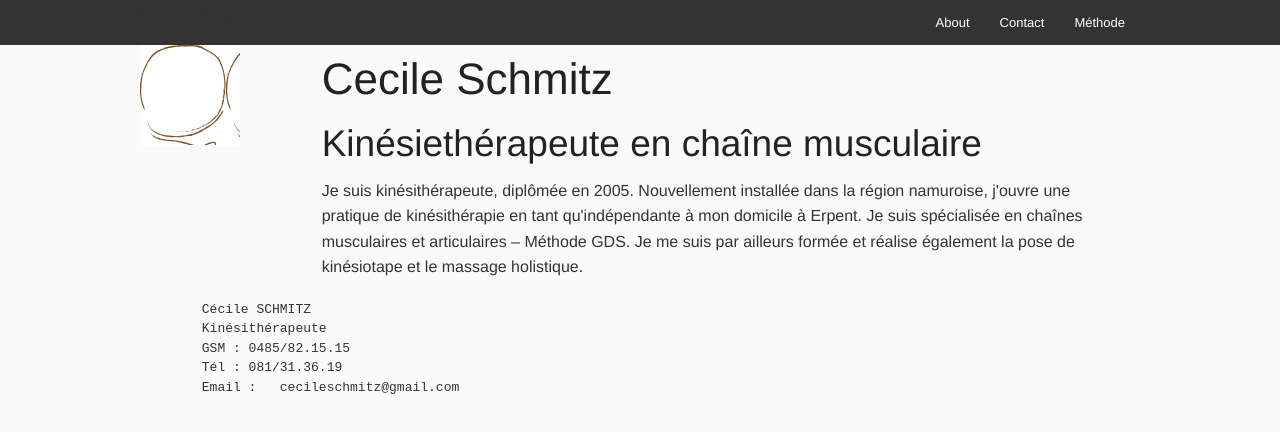
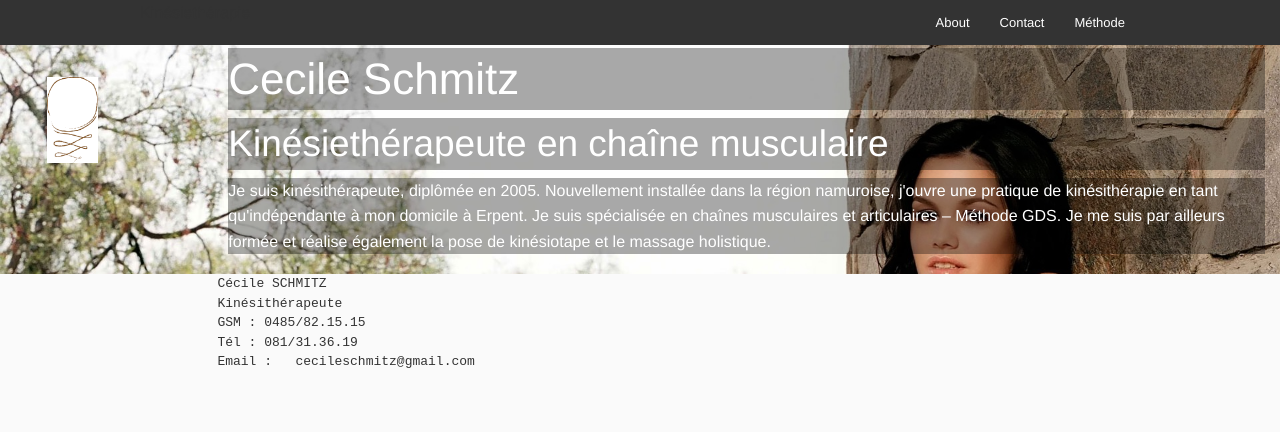
Before and after one commit to schmitzdenis/cecileschmitz.github.io, a website: page app/index.html in a window 1280 px wide. Drawn offline with nearby package versions, Linux system fonts and the light colour scheme; files that its build step writes are made by us from their sources; files whose address does not match are found by name.

Commit message:
basic style index

```diff
--- a/app/index.html
+++ b/app/index.html
@@ -46,18 +46,15 @@
     </div>
   </section>
 
-  <div class="row">
-    <div class="large-2 columns logo">
-    </div>
+  <div class="row intro">
+    <div class="large-2 columns logo"></div>
     <div class="large-10 columns">
       <h1>Cecile Schmitz</h1>
       <h2>Kinésiethérapeute en chaîne musculaire</h2>
       <p>
         Je suis kinésithérapeute, diplômée en 2005. Nouvellement installée dans la région namuroise, j'ouvre une pratique de kinésithérapie en tant qu'indépendante à mon domicile à Erpent.
-
         Je suis spécialisée en chaînes musculaires et articulaires – Méthode GDS. Je me suis par ailleurs formée et réalise également la pose de kinésiotape et le massage holistique.
       </p>
-
     </div>
   </div>
 
--- a/app/styles/main.scss
+++ b/app/styles/main.scss
@@ -1,15 +1,32 @@
 // bower:scss
 // endbower
 
-.logo{
-  background: url(images/logo.png);
-  height:100px;
-  width:100px;
-}
 body {
   background: #fafafa;
   font-family: "Helvetica Neue", Helvetica, Arial, sans-serif;
   color: #333;
+}
+
+.logo{
+  background: url(../images/logo.png);
+  background-size: contain;
+  background-repeat: no-repeat;
+  background-position: 50% 50%;
+  margin-top:2em;
+  height:86px;
+  width:145px;
+}
+
+.intro{
+  background: url(../images/rachel.jpeg);
+  background-size: cover;
+  min-width:100%;
+  h1,h2,p{
+    min-width:100%;
+    color: #fff;
+    background: rgba(0, 0, 0, 0.34);
+  }
+
 }
 
 .hero-unit {
```
Also changed, not shown: app/images/rachel.jpeg (added). Lines whose indentation alone changed are shown as unchanged.
